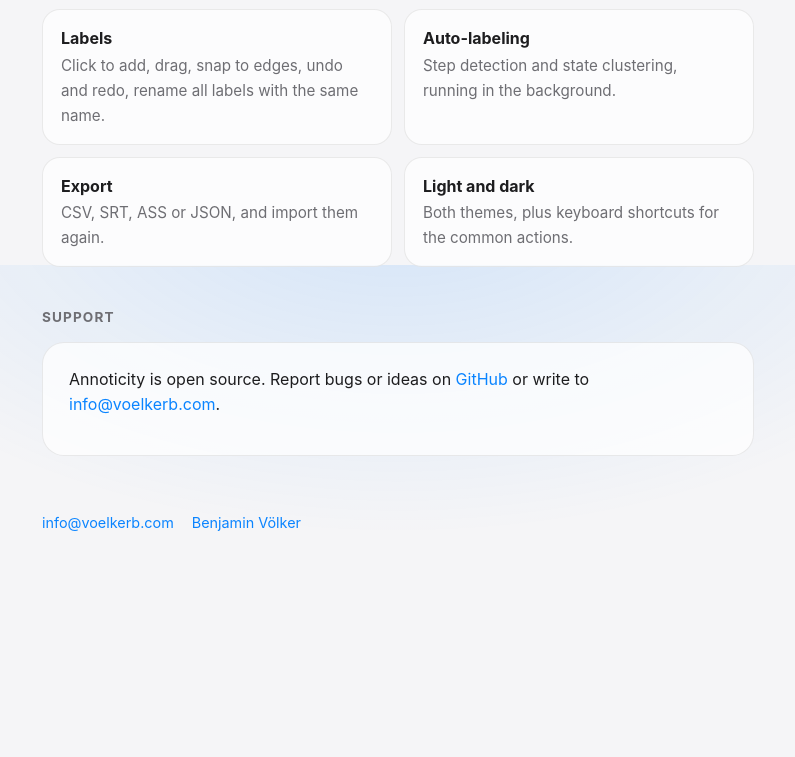
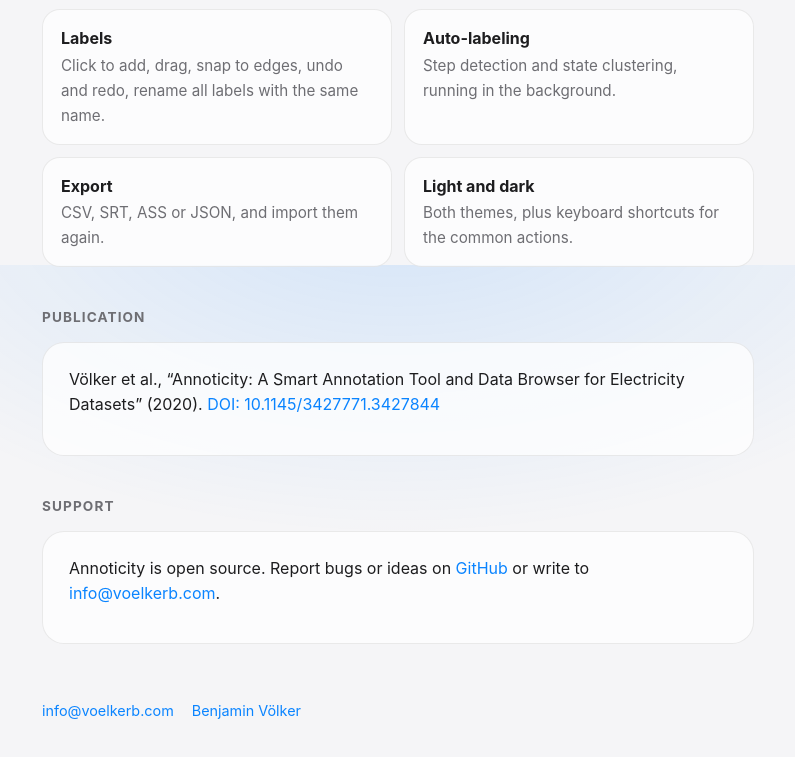
Before and after one commit to voelkerb/apps, a plain HTML site: page annoticity/index.html in a window 1280 px wide. Shown: the part 2135-2892 px from the top of the page, without its empty margins (242-1037 px from the left). Before the commit the page ends 2717 px from the top, so only its background shows below. Drawn offline with Linux system fonts and the light colour scheme.

Commit message:
Link Annoticity publication

```diff
--- a/annoticity/index.html
+++ b/annoticity/index.html
@@ -69,6 +69,11 @@
       <li><b>Light and dark</b><span>Both themes, plus keyboard shortcuts for the common actions.</span></li>
     </ul>
 
+    <h2>Publication</h2>
+    <div class="prose">
+      <p>Völker et al., “Annoticity: A Smart Annotation Tool and Data Browser for Electricity Datasets” (2020). <a href="https://doi.org/10.1145/3427771.3427844">DOI: 10.1145/3427771.3427844</a></p>
+    </div>
+
     <h2>Support</h2>
     <div class="prose">
       <p>Annoticity is open source. Report bugs or ideas on <a href="https://github.com/voelkerb/annoticity/issues">GitHub</a> or write to <a href="mailto:info@voelkerb.com">info@voelkerb.com</a>.</p>
```
